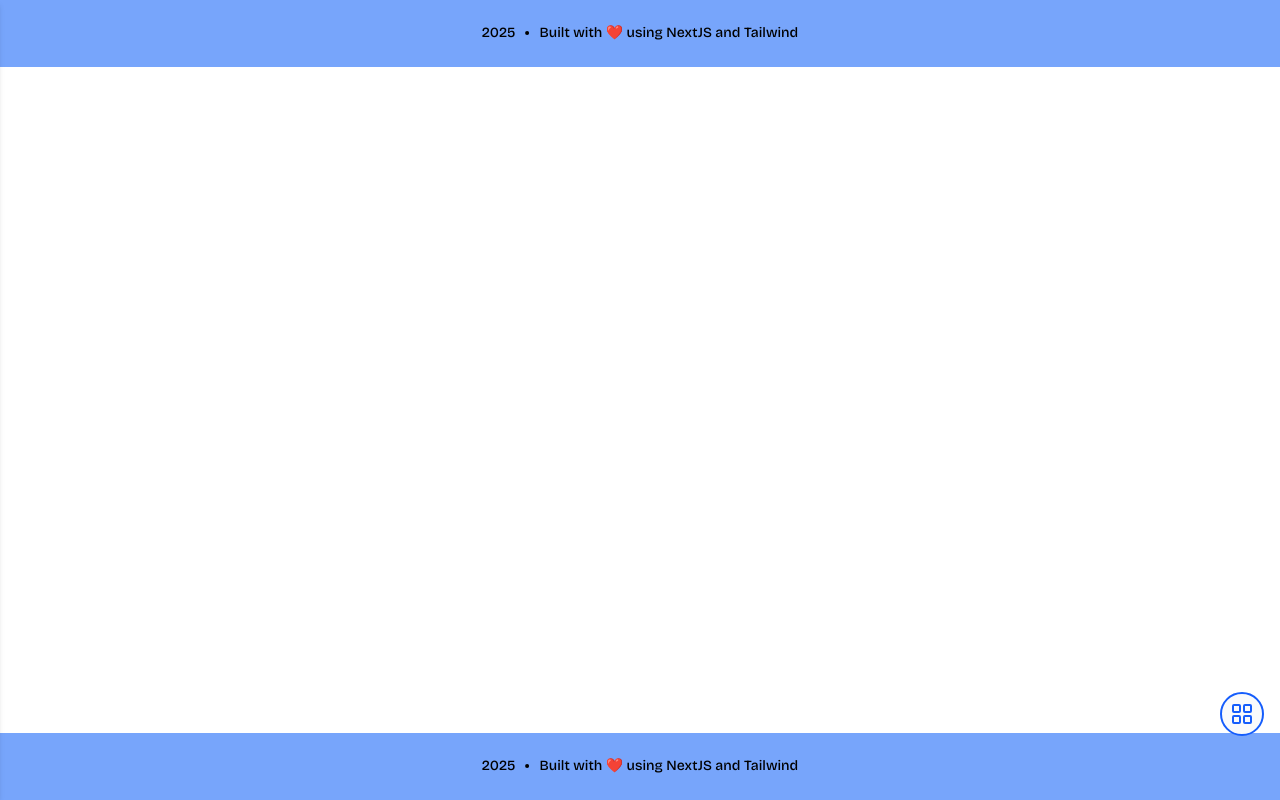
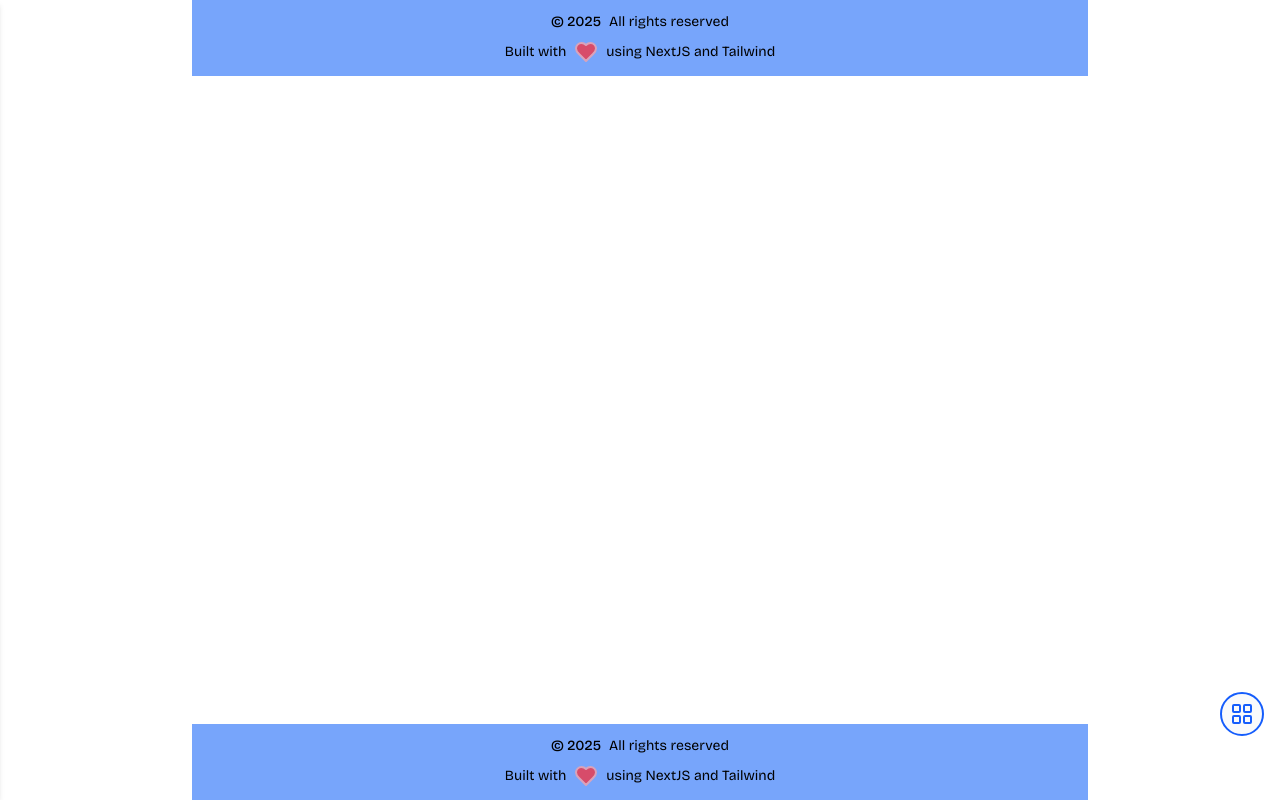
Before and after one commit to cmotanya/dev-portfolio, a Next.js app: page /footer in a window 1280 px wide. Built offline with nearby package versions, Linux system fonts and the light colour scheme.

Commit message:
refactor: Remove redundant error message handling and update form error references in Contact component

```diff
--- a/app/contact/page.tsx
+++ b/app/contact/page.tsx
@@ -101,12 +101,6 @@ function Contact() {
       };
     }
   }, [isSubmitSuccessful, submissionStatus, reset]);
-
-  useEffect(() => {
-    if (Object.keys.length > 0) {
-      setMessage("Please fix the errors before submitting.");
-    }
-  }, [errors]);
 
   const onSubmit: SubmitHandler<TSendEmailSchema> = async (data) => {
     // Check submission limit FIRST
@@ -344,7 +338,7 @@ function Contact() {
                     autoComplete="email"
                     className={cn(
                       "text-textColor/60 autofill:text-textColor/70 w-full rounded-lg border px-4 py-3 font-medium transition-all focus:outline-none",
-                      errors.name
+                      errors.email
                         ? "border-red-300 bg-red-50 focus:border-red-500 focus:ring focus:ring-red-200"
                         : "focus:border-primary focus:ring-primary border-gray-300 focus:ring-1",
                       submissionStatus === "submitting"
@@ -388,7 +382,7 @@ function Contact() {
                     placeholder="+254 700 000 000"
                     className={cn(
                       "text-textColor/60 autofill:text-textColor/70 w-full rounded-lg border px-4 py-3 font-medium transition-all focus:outline-none",
-                      errors.name
+                      errors.mobile
                         ? "border-red-300 bg-red-50 focus:border-red-500 focus:ring focus:ring-red-200"
                         : "focus:border-primary focus:ring-primary border-gray-300 focus:ring-1",
                       submissionStatus === "submitting"
@@ -431,7 +425,7 @@ function Contact() {
                     placeholder="What would you like to discuss?"
                     className={cn(
                       "text-textColor/60 autofill:text-textColor/70 w-full resize-none rounded-lg border px-4 py-3 font-medium transition-all focus:outline-none",
-                      errors.name
+                      errors.textarea
                         ? "border-red-300 bg-red-50 focus:border-red-500 focus:ring focus:ring-red-200"
                         : "focus:border-primary focus:ring-primary border-gray-300 focus:ring-1",
                       submissionStatus === "submitting"
--- a/app/footer/page.tsx
+++ b/app/footer/page.tsx
@@ -1,14 +1,29 @@
-import { Dot } from "lucide-react";
+import { Heart } from "lucide-react";
 import React from "react";
 
+/**
+ * Footer component for the website.
+ *
+ * This component renders a simple footer with the copyright symbol
+ * and the current year, as well as a message indicating that the site
+ * was built with NextJS and Tailwind.
+ *
+ */
 const Footer = () => {
   return (
-    <footer className="bg-secondary w-full py-[1.3rem_0.4rem] text-sm font-medium whitespace-nowrap">
-      <p className="flex items-center justify-center">
-        <span>{new Date().getFullYear()}</span>
-        <Dot />
-        <span>Built with ❤️ using NextJS and Tailwind</span>
-      </p>
+    <footer className="bg-secondary mx-auto w-full max-w-4xl">
+      <div className="flex flex-col items-center justify-between gap-2 p-3 text-sm">
+        <div className="flex items-center space-x-2">
+          <span className="font-medium">© {new Date().getFullYear()}</span>
+          <span>All rights reserved</span>
+        </div>
+
+        <div className="flex items-center">
+          <span className="mr-2">Built with</span>
+          <Heart className="animate-pulse fill-red-500 text-red-300" />
+          <span className="ml-2">using NextJS and Tailwind</span>
+        </div>
+      </div>
     </footer>
   );
 };
--- a/app/globals.css
+++ b/app/globals.css
@@ -6,6 +6,11 @@
   --color-accent: #4b5bf9;
   --color-background: #ffffff;
   --color-textColor: #030607;
+
+  /* RGB components for using with rgba() */
+  --color-textColor-rgb: 3, 6, 7;
+  --color-secondary-rgb: 119, 165, 251;
+  --color-background-rgb: 255, 255, 255;
 
   --width: min(75ch, calc(100% - 2rem));
 }
@@ -35,3 +40,15 @@ p {
   line-height: 1.5rem;
   margin-block-end: 1rem;
 }
+
+input:-webkit-autofill:is(
+    :not(:placeholder-shown),
+    :focus-visible,
+    :focus,
+    :hover,
+    :active
+  ) {
+  -webkit-text-fill-color: rgba(var(--color-textColor-rgb), 0.65);
+  -webkit-box-shadow: 0 0 0 30px inherit inset;
+  transition: -webkit-text-fill-color 0.5s ease-in-out;
+}
```
